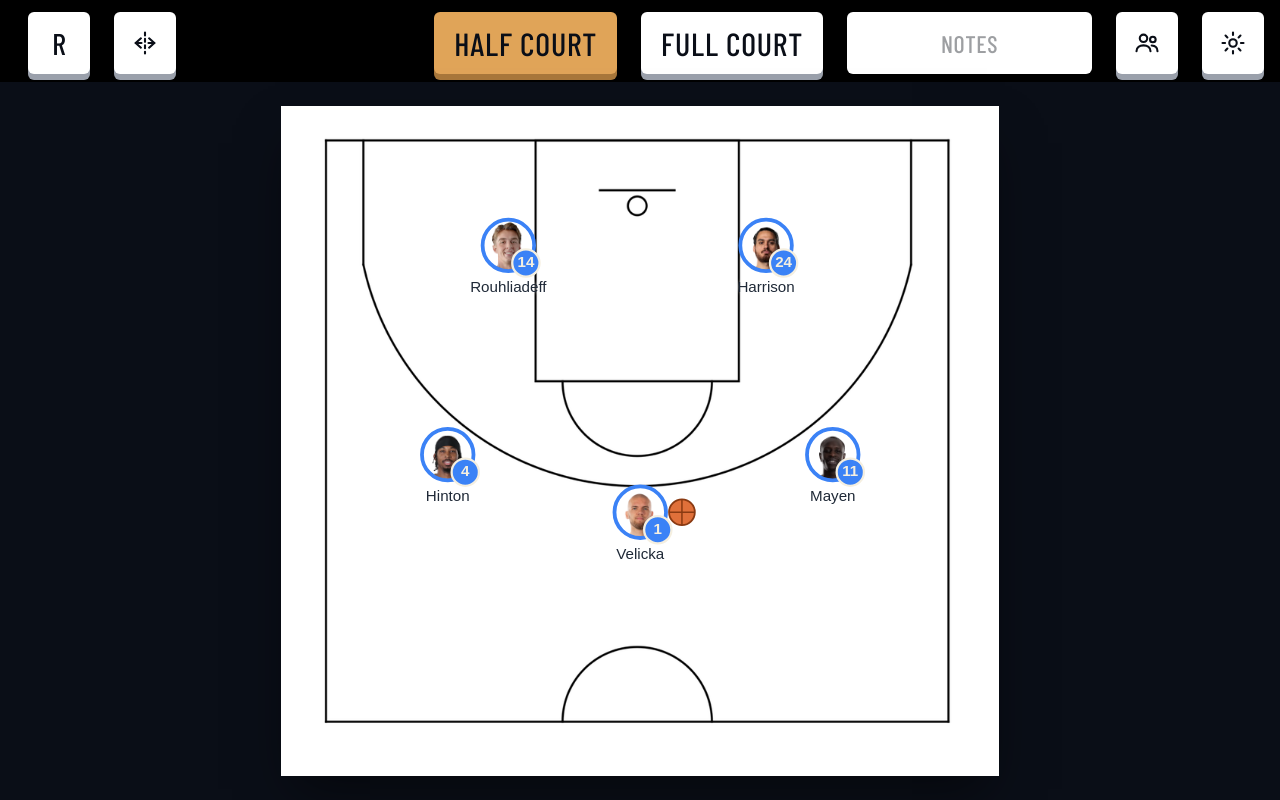
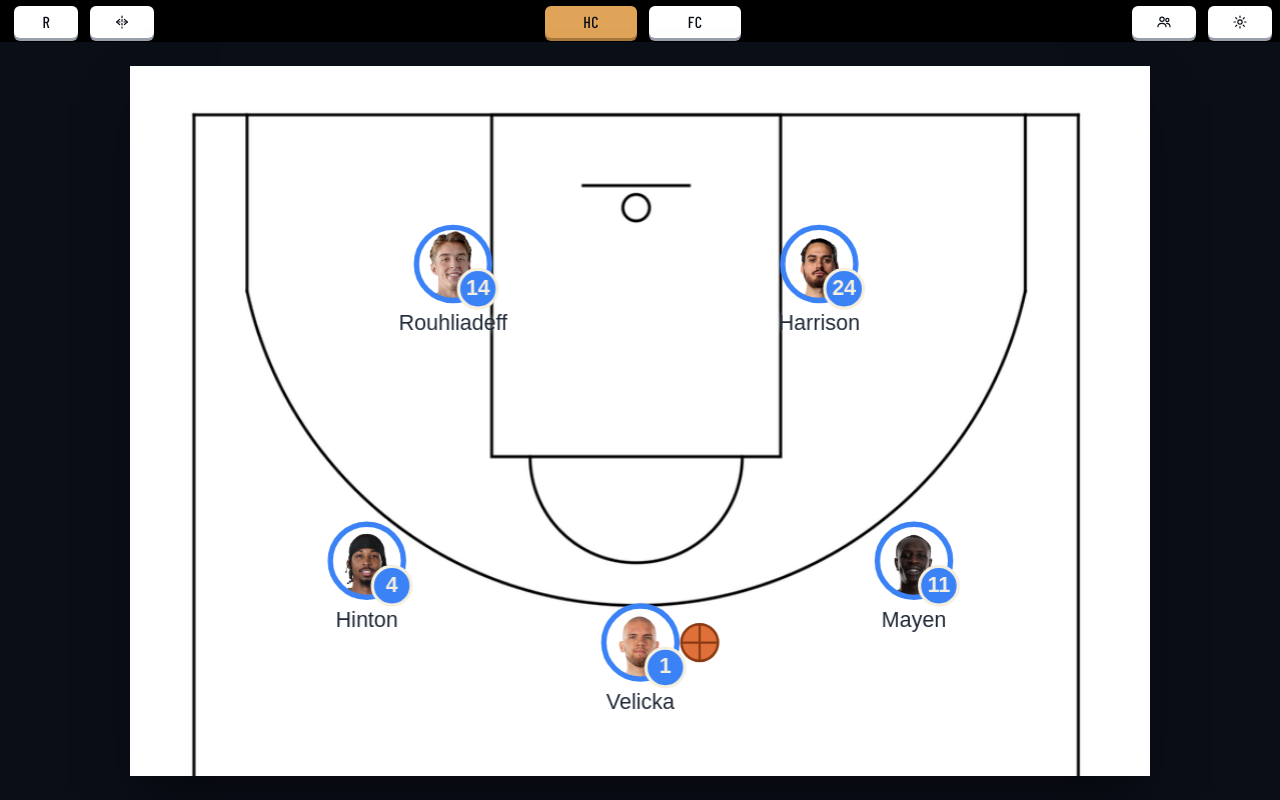
Before and after one commit to charliebischoff/BrisbaneBlackboard, a React (Vite) app: page / in a window 1280 px wide. Built offline with nearby package versions, Linux system fonts and the light colour scheme; the HTML template or start-up script is replaced by a standard one.

Commit message:
fixed mobile UI siderail, added a dismiss update feature on the update notification toast

```diff
--- a/package.json
+++ b/package.json
@@ -27,6 +27,7 @@
     "autoprefixer": "^10.4.19",
     "postcss": "^8.4.40",
     "tailwindcss": "^3.4.7",
+    "workbox-window": "^7.1.0",
     "typescript": "^5.5.4",
     "vite": "^5.3.5",
     "vite-plugin-pwa": "^0.20.1"
--- a/src/App.tsx
+++ b/src/App.tsx
@@ -5,11 +5,18 @@ import TopBar from './components/TopBar'
 import RosterModal from './components/RosterModal'
 import SettingsModal from './components/SettingsModal'
 import RotatePrompt from './components/RotatePrompt'
+import { useAppUpdate, applyUpdate } from './hooks/useAppUpdate'
 
 export default function App() {
   const editor = usePlayEditor()
+  const updateReady = useAppUpdate()
   const [isRosterOpen, setIsRosterOpen] = useState(false)
   const [isSettingsOpen, setIsSettingsOpen] = useState(false)
+  // Dismissing costs nothing: the waiting worker activates by itself the next
+  // time the app is fully closed and reopened. So "Later" means the rest of this
+  // session rather than a snooze — a timed reminder's only real effect would be
+  // to bring the prompt back mid-game, which is when it must not appear.
+  const [isUpdateDismissed, setIsUpdateDismissed] = useState(false)
 
   // Missed-pass feedback used to live in the sidebar toolbar. Move & ball is
   // now the only mode, so a dropped ball must still say something.
@@ -67,6 +74,29 @@ export default function App() {
             </button>
           </div>
         )}
+
+        {/* Lowest priority of the three: this one has no timeout, so it must
+            not be allowed to sit on top of the erase-undo window, which does.
+            Never auto-applies — the play on the board isn't saved anywhere, so
+            reloading has to be a deliberate tap. */}
+        {updateReady && !isUpdateDismissed && !ballHint && !canUndoClear && (
+          <div className="absolute top-2 left-1/2 -translate-x-1/2 flex items-center gap-2 pl-4 pr-2 py-2 rounded-full bg-black/80 text-court-line text-sm font-body">
+            <span>Update ready</span>
+            {/* Unfilled, so "Reload" stays the one obvious action of the two. */}
+            <button
+              onClick={() => setIsUpdateDismissed(true)}
+              className="px-3 py-1.5 rounded-full text-court-line/80"
+            >
+              Later
+            </button>
+            <button
+              onClick={applyUpdate}
+              className="px-3 py-1.5 rounded-full bg-accent text-ink-900 font-medium"
+            >
+              Reload
+            </button>
+          </div>
+        )}
       </main>
 
       {isRosterOpen && (
--- a/src/components/Court.tsx
+++ b/src/components/Court.tsx
@@ -1,6 +1,6 @@
 import { Layer, Rect, Image as KonvaImage } from 'react-konva'
 import { CourtType } from '../types'
-import { COURT_DIMENSIONS, COURT_IMAGE_SRC } from '../lib/court'
+import { COURT_DIMENSIONS, COURT_IMAGE_SIZE, COURT_IMAGE_SRC } from '../lib/court'
 import { useHTMLImage } from '../hooks/useHTMLImage'
 
 interface Props {
@@ -9,12 +9,16 @@ interface Props {
 
 export default function Court({ courtType }: Props) {
   const { width, height } = COURT_DIMENSIONS[courtType]
+  // The image is drawn at its own size, not the stage's — on the half court the
+  // two differ and the stage clips the overhang. Sizing it to `height` here
+  // would squash the artwork instead of cropping it.
+  const artwork = COURT_IMAGE_SIZE[courtType]
   const image = useHTMLImage(COURT_IMAGE_SRC[courtType])
 
   return (
     <Layer listening={false}>
       {image ? (
-        <KonvaImage image={image} x={0} y={0} width={width} height={height} />
+        <KonvaImage image={image} x={0} y={0} width={artwork.width} height={artwork.height} />
       ) : (
         // Flat white placeholder while the court image loads — matches the
         // line-art courts, so there's no color flash before they paint.
--- a/src/components/PlayerToken.tsx
+++ b/src/components/PlayerToken.tsx
@@ -5,7 +5,7 @@ import { pulse } from '../lib/pulse'
 import { CourtType, Player } from '../types'
 import { EditorMode } from '../hooks/usePlayEditor'
 import { useHTMLImage } from '../hooks/useHTMLImage'
-import { BALL_COLOR, PLAYER_TOKEN_RADIUS, touchRadius } from '../lib/court'
+import { BALL_COLOR, COURT_DIMENSIONS, PLAYER_TOKEN_RADIUS, touchRadius } from '../lib/court'
 
 interface Props {
   player: Player
@@ -27,6 +27,13 @@ const TEAM_COLOR: Record<Player['team'], string> = {
   defense: '#dc2626',
 }
 
+/** Name label type size, at sizeScale 1. Shared so the offset math can't drift from the Text node. */
+const LABEL_FONT_SIZE = 10
+/** Konva's height for a single unstyled line — fontSize x its default lineHeight. */
+const LABEL_LINE_HEIGHT = LABEL_FONT_SIZE * 1.2
+/** Clear air between the token's edge and the label. */
+const LABEL_GAP = 6
+
 export default function PlayerToken({
   player,
   isSelected,
@@ -45,6 +52,17 @@ export default function PlayerToken({
   const sizeScale = courtType === 'full' ? 1.50 : 1
   const radius = PLAYER_TOKEN_RADIUS * sizeScale
   const isPositionMode = mode === 'position'
+
+  // The name sits under the token, and the stage clips — so near the bottom edge
+  // it would be cut off or lost entirely. The half court's coordinate space is
+  // cropped short of its artwork (see COURT_IMAGE_SIZE), which puts that edge
+  // inside the band a ball handler at the top of the arc actually occupies.
+  // Flipping the label above the token keeps it readable without reserving a
+  // dead margin along the baseline, which would cost every court real height.
+  // `radius` already carries sizeScale; only the type size still needs it.
+  const labelOffset = radius + LABEL_GAP
+  const labelDrop = labelOffset + LABEL_LINE_HEIGHT * sizeScale
+  const labelAbove = player.y + labelDrop > COURT_DIMENSIONS[courtType].height
   const groupRef = useRef<Konva.Group>(null)
   const photo = useHTMLImage(player.photoUrl)
 
@@ -121,12 +139,12 @@ export default function PlayerToken({
       {player.name && (
         <Text
           text={player.name.split(' ').slice(-1)[0]}
-          fontSize={10 * sizeScale}
+          fontSize={LABEL_FONT_SIZE * sizeScale}
           fontStyle="500"
           fill="#1f2937"
           width={90 * sizeScale}
           offsetX={45 * sizeScale}
-          y={radius + 6}
+          y={labelAbove ? -labelDrop : labelOffset}
           align="center"
           listening={false}
           shadowColor="white"
--- a/src/components/TopBar.tsx
+++ b/src/components/TopBar.tsx
@@ -1,4 +1,3 @@
-import { useState } from 'react'
 import { CourtType } from '../types'
 import { FlipAxis } from '../lib/routeGeometry'
 
@@ -16,18 +15,22 @@ interface Props {
  * face, so it has to be a grey shade of the cap rather than a dark one —
  * anything near black vanishes into the bar and the button reads flat. Pressing
  * removes the face and drops the cap onto it, which is the whole affordance.
- * The notes field deliberately opts out: it isn't pressable.
  */
 const CAP =
   'rounded-md text-ink-900 flex items-center justify-center ' +
   // The press drop must equal the side face's depth or the cap won't seat
-  // flush — so the 4px/6px split has to track the shadow split below.
-  'transition-all duration-75 active:shadow-none active:translate-y-[4px] lg:active:translate-y-[6px]'
+  // flush — so the 2px/3px split has to track the shadow split below.
+  'transition-all duration-75 active:shadow-none active:translate-y-[2px] lg:active:translate-y-[3px]'
 
-/** Square icon cap — the default for everything but the court tabs. */
+/**
+ * Icon cap. Square on the small-screen rail, where width is what the rail is
+ * short of; in the top bar it goes double-width instead — the bar has spare
+ * horizontal room and a wider target is easier to hit than a taller one would
+ * be, since height there is bought straight out of the court.
+ */
 const ICON_CAP =
-  `${CAP} w-[44px] h-[44px] shadow-[0_4px_0_#9aa0ab] ` +
-  `lg:w-[62px] lg:h-[62px] lg:shadow-[0_6px_0_#9aa0ab] bg-white`
+  `${CAP} w-[24px] h-[24px] shadow-[0_2px_0_#9aa0ab] ` +
+  `lg:w-[64px] lg:h-[32px] lg:shadow-[0_3px_0_#9aa0ab] bg-white`
 
 /**
  * The court tabs are caps too, so the bar reads as one set of controls. Only
@@ -35,24 +38,26 @@ const ICON_CAP =
  * face is a darker orange rather than the grey one — a grey ledge under an
  * orange cap looks like a rendering mistake.
  *
- * In the rail there is no room for "HALF COURT", so the label drops to the one
- * word that distinguishes them and the full name moves to aria-label.
+ * Both breakpoints show the two-letter form — asked for directly, and the only
+ * thing that fits the 24px rail cap — so the full name lives on aria-label.
+ * Width is fixed rather than `auto` so the two tabs match each other and scale
+ * with the icon caps beside them.
  */
 const TAB_CAP =
-  `${CAP} w-[44px] h-[44px] text-[0.8rem] lg:w-auto lg:h-auto lg:min-h-[62px] ` +
-  `lg:px-5 lg:text-[2rem] leading-none uppercase tracking-wide`
-const TAB_ACTIVE = 'bg-accent shadow-[0_4px_0_#a8763a] lg:shadow-[0_6px_0_#a8763a]'
-const TAB_IDLE = 'bg-white shadow-[0_4px_0_#9aa0ab] lg:shadow-[0_6px_0_#9aa0ab]'
+  `${CAP} w-[24px] h-[24px] text-[0.6rem] lg:w-[92px] lg:h-auto lg:min-h-[32px] ` +
+  `lg:px-3 lg:text-[1rem] leading-none uppercase tracking-wide`
+const TAB_ACTIVE = 'bg-accent shadow-[0_2px_0_#a8763a] lg:shadow-[0_3px_0_#a8763a]'
+const TAB_IDLE = 'bg-white shadow-[0_2px_0_#9aa0ab] lg:shadow-[0_3px_0_#9aa0ab]'
 
 const TABS: { value: CourtType; label: string; short: string }[] = [
-  { value: 'half', label: 'Half court', short: 'Half' },
-  { value: 'full', label: 'Full court', short: 'Full' },
+  { value: 'half', label: 'Half court', short: 'HC' },
+  { value: 'full', label: 'Full court', short: 'FC' },
 ]
 
 /** Two-person roster glyph. */
 function RosterIcon() {
   return (
-    <svg viewBox="0 0 24 24" className="w-7 h-7" fill="none" stroke="currentColor" strokeWidth={1.8}>
+    <svg viewBox="0 0 24 24" className="w-4 h-4" fill="none" stroke="currentColor" strokeWidth={1.8}>
       <circle cx="9" cy="8" r="3.2" />
       <path d="M3 19c0-3.3 2.7-5 6-5s6 1.7 6 5" strokeLinecap="round" />
       <circle cx="17" cy="9" r="2.4" />
@@ -66,7 +71,7 @@ function FlipIcon({ axis }: { axis: FlipAxis }) {
   return (
     <svg
       viewBox="0 0 24 24"
-      className={`w-7 h-7 ${axis === 'vertical' ? 'rotate-90' : ''}`}
+      className={`w-4 h-4 ${axis === 'vertical' ? 'rotate-90' : ''}`}
       fill="none"
       stroke="currentColor"
       strokeWidth={1.8}
@@ -82,27 +87,9 @@ function FlipIcon({ axis }: { axis: FlipAxis }) {
   )
 }
 
-/** Pencil — the rail's stand-in for the inline notes field. */
-function NoteIcon() {
-  return (
-    <svg
-      viewBox="0 0 24 24"
-      className="w-7 h-7"
-      fill="none"
-      stroke="currentColor"
-      strokeWidth={1.8}
-      strokeLinecap="round"
-      strokeLinejoin="round"
-    >
-      <path d="M4 20h4L19 9a2.5 2.5 0 0 0-3.5-3.5L4.5 16.5 4 20Z" />
-      <path d="M14.5 6.5 17.5 9.5" />
-    </svg>
-  )
-}
-
 function SettingsIcon() {
   return (
-    <svg viewBox="0 0 24 24" className="w-7 h-7" fill="none" stroke="currentColor" strokeWidth={1.8}>
+    <svg viewBox="0 0 24 24" className="w-4 h-4" fill="none" stroke="currentColor" strokeWidth={1.8}>
       <circle cx="12" cy="12" r="3.2" />
       <path
         d="M12 3v2.2M12 18.8V21M3 12h2.2M18.8 12H21M5.6 5.6l1.6 1.6M16.8 16.8l1.6 1.6M18.4 5.6l-1.6 1.6M7.2 16.8l-1.6 1.6"
@@ -125,42 +112,44 @@ export default function TopBar({
   onClearRoutes,
   onFlip,
 }: Props) {
-  // Still deliberately not persisted — component state only, so it survives the
-  // popover closing but nothing more. See the input's comment below.
-  const [note, setNote] = useState('')
-  const [isNoteOpen, setIsNoteOpen] = useState(false)
-
   return (
     // Two shapes, one markup. At `lg` this is the horizontal bar it has always
-    // been: no fixed height, the 62px caps set it, and the padding holds
+    // been: no fixed height, the 32px caps set it, and the padding holds
     // everything clear of the screen edge — on a tablet the very top few pixels
-    // are the hardest place to hit accurately. `pb-2` also leaves room for the
-    // caps' 6px side face, which box-shadow draws outside the layout box.
+    // are the hardest place to hit accurately. `pb-1` also leaves room for the
+    // caps' 3px side face, which box-shadow draws outside the layout box.
     //
-    // Below `lg` it becomes a 96px side rail instead. A landscape phone is
-    // 2.17:1 while the half court is nearly square, so height is the scarce
-    // dimension and width is going spare — putting the chrome in the spare one
-    // buys the court ~19%. Two columns because full-court mode has 8 controls,
-    // and one column of 44px caps does not fit in 402px of screen.
+    // Below `lg` it becomes a narrow side rail instead. A landscape phone is
+    // 2.17:1 while the half court is wider than tall but not by much, so height
+    // is the scarce dimension and width is going spare — putting the chrome in
+    // the spare one buys the court real estate. Two columns because the rail
+    // carries 7 slots in either court mode, and one column of them would run off
+    // a 402px screen.
     //
-    // padding-left floors at 4px but yields to the landscape notch, which sits
-    // exactly where the rail does. Every small-screen value is reset at `lg:`.
+    // The width is derived, not chosen: 24 + 4 gap + 24 + 4 right padding = 56,
+    // plus the left padding on top rather than carved out of it. Writing a flat
+    // 52px here is what made the two columns overlap — `grid-cols-2` gives
+    // minmax(0,1fr) tracks, so fixed-width caps bleed past them rather than
+    // widening the grid. padding-left floors at 4px but yields to the landscape
+    // notch, which sits exactly where the rail does, hence the max() in both
+    // places. Every small-screen value is reset at `lg:`.
     <header
       className={
         'shrink-0 bg-black font-display text-court-line overflow-y-auto ' +
-        'grid grid-cols-2 content-start gap-1.5 w-[96px] py-2 pr-1 ' +
+        'grid grid-cols-2 content-start gap-1 py-1 pr-1 ' +
+        'w-[calc(56px+max(0.25rem,env(safe-area-inset-left)))] ' +
         '[padding-left:max(0.25rem,env(safe-area-inset-left))] ' +
-        'lg:flex lg:items-center lg:w-auto lg:gap-6 lg:pt-3 lg:pb-2 lg:pl-7 lg:pr-4'
+        'lg:flex lg:items-center lg:w-auto lg:gap-3 lg:pt-1.5 lg:pb-1 lg:pl-3.5 lg:pr-2'
       }
     >
       {/* `contents` below `lg` so the caps are direct grid items of the rail;
           at `lg` these become the equal-width flanks that keep the court tabs
           optically centred in the bar.
-          Gaps are deliberately wide there: this bar is tapped courtside,
-          mid-sentence, and erase has no confirm — neighbours must not be
-          reachable by a near miss. */}
-      <span className="contents lg:flex-1 lg:flex lg:items-center lg:gap-6">
-        <button onClick={onClearRoutes} aria-label="Erase all lines" className={`${ICON_CAP} text-3xl`}>
+          The gap is still the widest thing the slimmed bar can afford: this bar
+          is tapped courtside, mid-sentence, and erase has no confirm — a near
+          miss must not land on a neighbour. */}
+      <span className="contents lg:flex-1 lg:flex lg:items-center lg:gap-3">
+        <button onClick={onClearRoutes} aria-label="Erase all lines" className={`${ICON_CAP} text-base`}>
           R
         </button>
         <button onClick={() => onFlip('horizontal')} aria-label="Flip left to right" className={ICON_CAP}>
@@ -168,11 +157,22 @@ export default function TopBar({
         </button>
         {/* Half court only has one basket, at the top — a top-to-bottom flip
             would strand the play in the empty half. Full court swaps sidelines,
-            which is the SLOB case, so it earns its spot there. */}
-        {courtType === 'full' && (
+            which is the SLOB case, so it earns its spot there.
+            On half court the slot is held open rather than collapsed: the rail is
+            a two-column grid, so dropping a cap shifts every one below it into a
+            different position, and the cap that lands where "FC" just was is
+            "HC". Two taps on one spot then bounce straight back to half court —
+            and since switching clears the board with no undo, that costs a play.
+            `invisible` keeps the space without the paint, and takes the
+            placeholder out of hit-testing and the a11y tree. It's dropped
+            entirely at `lg`, where the bar is a flex row and this would read as a
+            hole in it. */}
+        {courtType === 'full' ? (
           <button onClick={() => onFlip('vertical')} aria-label="Flip top to bottom" className={ICON_CAP}>
             <FlipIcon axis="vertical" />
           </button>
+        ) : (
+          <span aria-hidden className={`${ICON_CAP} invisible lg:hidden`} />
         )}
       </span>
 
@@ -186,38 +186,12 @@ export default function TopBar({
             aria-label={tab.label}
             className={`${TAB_CAP} ${isActive ? TAB_ACTIVE : TAB_IDLE}`}
           >
-            <span className="lg:hidden">{tab.short}</span>
-            <span className="hidden lg:inline">{tab.label}</span>
+            {tab.short}
           </button>
         )
       })}
 
-      <span className="contents lg:flex-1 lg:flex lg:items-center lg:justify-end lg:gap-6">
-        {/* Play name, on screen for recordings only — deliberately not stored.
-            Flat on purpose: it's a text field, so it must not wear the raised
-            cap the pressable controls use.
-            A 44px rail can't hold a text field, so below `lg` it moves behind a
-            cap and opens as a popover over the court instead. The value lives in
-            state rather than in the DOM because the popover unmounts on close —
-            an uncontrolled input would silently wipe the caption every time. */}
-        <input
-          type="text"
-          placeholder="NOTES"
-          aria-label="Play name"
-          autoComplete="off"
-          spellCheck={false}
-          value={note}
-          onChange={(e) => setNote(e.target.value)}
-          className="hidden lg:block flex-1 min-w-0 h-[62px] px-3 rounded-md bg-white text-ink-900 text-2xl text-center uppercase tracking-wide placeholder:text-ink-900/40 outline-none"
-        />
-        <button
-          onClick={() => setIsNoteOpen((open) => !open)}
-          aria-label="Play name"
-          aria-expanded={isNoteOpen}
-          className={`${ICON_CAP} lg:hidden`}
-        >
-          <NoteIcon />
-        </button>
+      <span className="contents lg:flex-1 lg:flex lg:items-center lg:justify-end lg:gap-3">
         <button onClick={onOpenRoster} aria-label="Roster" className={ICON_CAP}>
           <RosterIcon />
         </button>
@@ -225,24 +199,6 @@ export default function TopBar({
           <SettingsIcon />
         </button>
       </span>
-
-      {isNoteOpen && (
-        <input
-          type="text"
-          placeholder="NOTES"
-          aria-label="Play name"
-          autoComplete="off"
-          spellCheck={false}
-          autoFocus
-          value={note}
-          onChange={(e) => setNote(e.target.value)}
-          onBlur={() => setIsNoteOpen(false)}
-          onKeyDown={(e) => {
-            if (e.key === 'Escape' || e.key === 'Enter') setIsNoteOpen(false)
-          }}
-          className="lg:hidden fixed left-[104px] top-2 z-40 w-[240px] h-[44px] px-3 rounded-md bg-white text-ink-900 text-base text-center uppercase tracking-wide placeholder:text-ink-900/40 outline-none shadow-lg shadow-black/50"
-        />
-      )}
     </header>
   )
 }
--- /dev/null
+++ b/src/hooks/useAppUpdate.ts
@@ -0,0 +1,76 @@
+import { useEffect, useState } from 'react'
+import { registerSW } from 'virtual:pwa-register'
+
+/**
+ * Service worker registration, kept behind one module the way storage is kept
+ * behind lib/*Store.ts — nothing else in the app should know the PWA plumbing
+ * exists.
+ *
+ * Registration happens here at module scope rather than in an effect. It must
+ * run exactly once, and React 18's StrictMode mounts every component twice in
+ * development; a module-level call sidesteps that without a guard ref.
+ */
+
+/** Set once a new worker is installed and parked in `waiting`. */
+let updateReady = false
+const listeners = new Set<() => void>()
+
+const updateSW = registerSW({
+  // Register on script eval rather than waiting for the window `load` event.
+  // Courtside the app is opened on bad connections, and the sooner the worker
+  // is in place the sooner the next launch is served from cache.
+  immediate: true,
+  onNeedRefresh() {
+    updateReady = true
+    listeners.forEach((notify) => notify())
+  },
+})
+
+let isReloading = false
+function reloadOnce() {
+  if (isReloading) return
+  isReloading = true
+  window.location.reload()
+}
+
+/**
+ * Applies the waiting update: tells the new worker to skip waiting, then
+ * reloads onto it.
+ *
+ * The reload is ours to do. The plugin's client does attach a `controlling`
+ * listener, but it only reloads when workbox flags the event `isUpdate`, which
+ * is false on the first session after install — `clientsClaim` claims a page
+ * that registered with no controller, so workbox never counts it as an update.
+ * The tap would then activate the new worker and leave the old code running,
+ * toast still up, looking like the button did nothing.
+ *
+ * `controllerchange` rather than a bare reload after `updateSW`, so the reload
+ * lands once the new worker is actually in charge and not a moment before —
+ * otherwise the old one serves the very page we reloaded for. The timeout is
+ * the backstop: a tap must never be swallowed, even if the event never comes.
+ *
+ * Deliberately never called automatically — the current play isn't persisted
+ * anywhere, so reloading is the user's decision, not ours.
+ */
+export function applyUpdate() {
+  navigator.serviceWorker?.addEventListener('controllerchange', reloadOnce, { once: true })
+  void updateSW(true)
+  window.setTimeout(reloadOnce, 3000)
+}
+
+/** True once a new version is downloaded and waiting to be applied. */
+export function useAppUpdate(): boolean {
+  const [ready, setReady] = useState(updateReady)
+
+  useEffect(() => {
+    // The update may have landed between module eval and this subscribe.
+    setReady(updateReady)
+    const notify = () => setReady(true)
+    listeners.add(notify)
+    return () => {
+      listeners.delete(notify)
+    }
+  }, [])
+
+  return ready
+}
--- a/src/lib/court.ts
+++ b/src/lib/court.ts
@@ -6,6 +6,21 @@ import { CourtType } from '../types'
  * 1:1 onto the artwork with no separate scale factor to keep track of.
  */
 export const COURT_DIMENSIONS: Record<CourtType, { width: number; height: number }> = {
+  // Shorter than the half-court artwork on purpose — see COURT_IMAGE_SIZE.
+  half: { width: 474, height: 330 },
+  full: { width: 1234, height: 700 },
+}
+
+/**
+ * The artwork's own pixel size, which is what the image is drawn at. It equals
+ * COURT_DIMENSIONS except on the half court, where the coordinate space is cut
+ * short so the stage clips the dead strip below the arc — the halfcourt-line
+ * end nothing is ever drawn in. That crop is what lets the rest of the court
+ * scale up to fill the screen. Drawing at the artwork's real size (rather than
+ * stretching it to the coordinate space, or using Konva's `crop`, which is in
+ * source-bitmap pixels) keeps the court's proportions exact.
+ */
+export const COURT_IMAGE_SIZE: Record<CourtType, { width: number; height: number }> = {
   half: { width: 474, height: 442 },
   full: { width: 1234, height: 700 },
 }
--- /dev/null
+++ b/src/vite-env.d.ts
@@ -0,0 +1,2 @@
+/// <reference types="vite/client" />
+/// <reference types="vite-plugin-pwa/client" />
--- a/vite.config.ts
+++ b/vite.config.ts
@@ -6,12 +6,22 @@ export default defineConfig({
   plugins: [
     react(),
     VitePWA({
-      registerType: 'autoUpdate',
+      // 'prompt', not 'autoUpdate': autoUpdate forces skipWaiting and makes the
+      // injected client reload the page the instant a new worker activates. The
+      // board's current play lives only in React state, so that would discard a
+      // play mid-draw. Under 'prompt' the new worker parks in `waiting` and
+      // useAppUpdate surfaces a toast instead — see src/hooks/useAppUpdate.ts.
+      registerType: 'prompt',
       // We ship our own public/manifest.json (linked from index.html) rather
       // than letting the plugin generate one, so the two stay in sync.
       manifest: false,
       includeAssets: ['icon-192.png', 'icon-512.png'],
       workbox: {
+        // The plugin only sets this for us under registerType: 'autoUpdate', and
+        // it is orthogonal to the prompt — without it a freshly installed worker
+        // precaches but doesn't control the page that installed it, so the first
+        // offline-capable load would slip to the *next* launch.
+        clientsClaim: true,
         // webp matters: the two court images are webp, and without them the
         // board falls back to a blank white rectangle when offline.
         globPatterns: ['**/*.{js,css,html,png,svg,webp,json,woff2}'],
```
Also changed, not shown: 1 other file (tests, documents, lock files or other folders).
